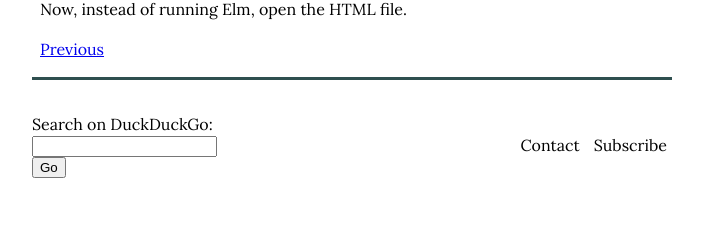
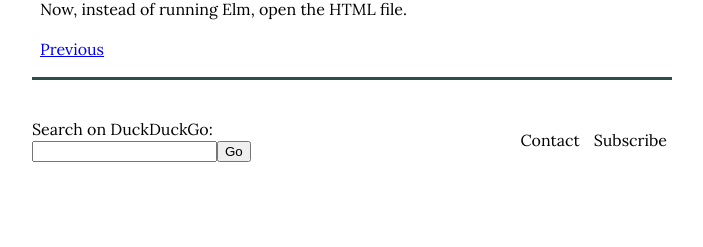
Before and after one commit to jpvillaisaza/jpvillaisaza.github.io, a Jekyll site: the page built from _posts/2017-03-22-where-am-i-geolocation-in-elm.md, in a window 1280 px wide. Shown: the part 5867-6114 px from the top of the page, without its empty margins (288-991 px from the left). Built offline with Jekyll 4.4.1, drawn with Linux system fonts in a browser that asks for light colours.

Commit message:
Add search box style

```diff
--- a/_includes/site-search.html
+++ b/_includes/site-search.html
@@ -1,6 +1,8 @@
 <form class="site-search" action="https://duckduckgo.com/">
   <input type="hidden" name="sites" value="jpvillaisaza.co">
   <label for="site-search">Search on DuckDuckGo:</label>
-  <input type="search" id="site-search" name="q" required>
-  <input type="submit" value="Go">
+  <div class="search-box">
+    <input type="search" id="site-search" name="q" required>
+    <input type="submit" value="Go">
+  </div>
 </form>
--- a/_sass/main.scss
+++ b/_sass/main.scss
@@ -140,6 +140,11 @@ footer.site-footer {
   place-items: center;
 }
 
+.search-box {
+  align-items: center;
+  display: flex;
+}
+
 @media (min-width: 512px) {
   footer.site-footer {
     grid-template-columns: 1fr 1fr;
@@ -161,6 +166,7 @@ header.post-header {
 }
 
 nav.post-nav {
+  align-items: center;
   display: flex;
   justify-content: space-between;
 }
```
